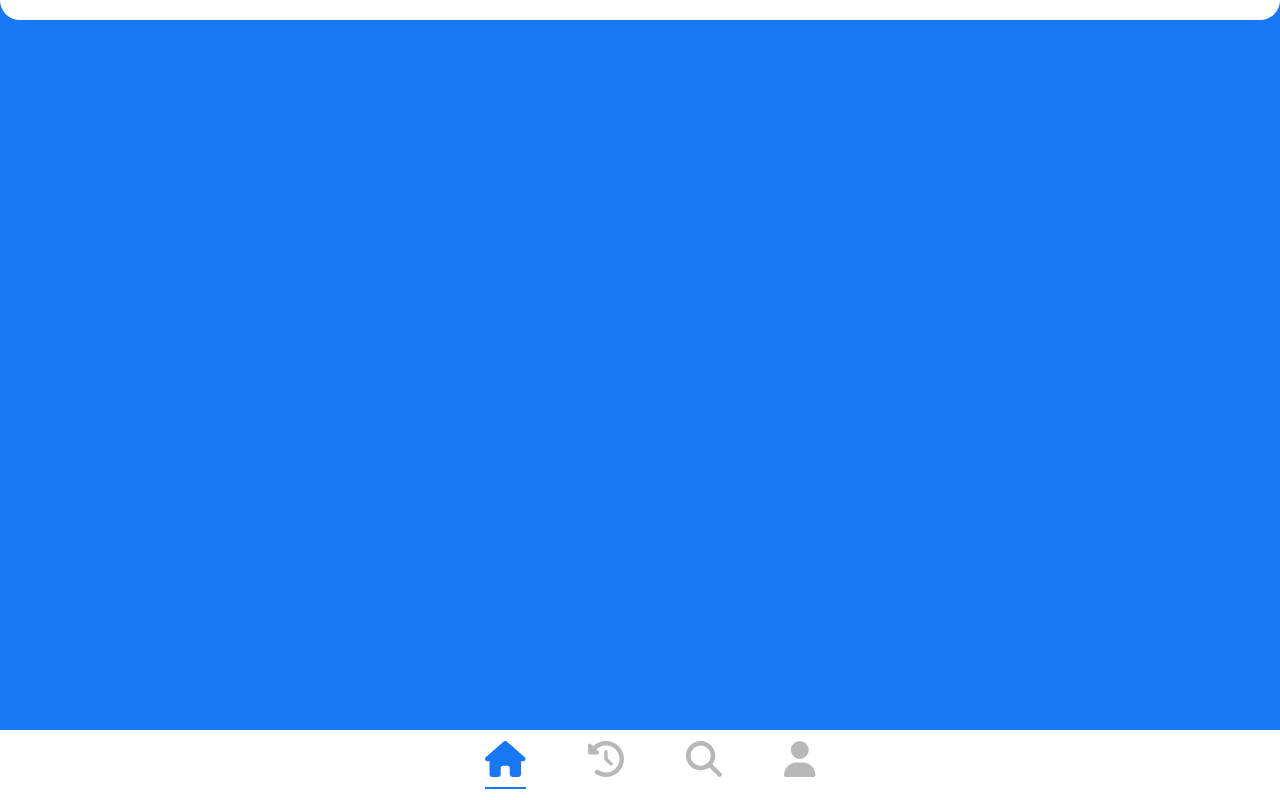
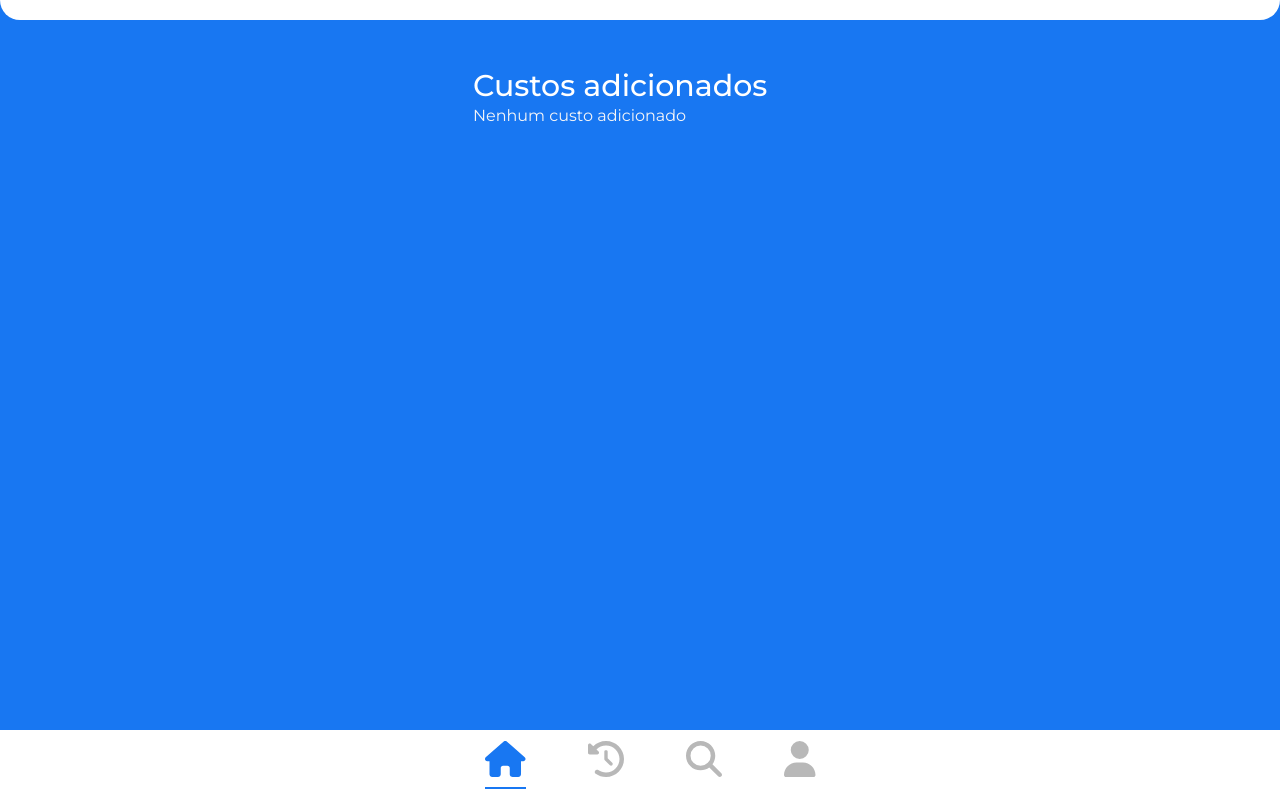
Before and after one commit to DouglasBsales/finance-app, a Next.js app: page /Pages/Custos in a window 1280 px wide. Built offline with nearby package versions, Linux system fonts and the light colour scheme.

Commit message:
Feature: added conditionais show transacoes added

```diff
--- a/src/app/Pages/Custos/page.tsx
+++ b/src/app/Pages/Custos/page.tsx
@@ -1,11 +1,25 @@
 "use client";
 
 import { HeaderCustos } from "@/components/CustosPage/HeaderCustos";
+import CardsTransacoesPlan from "@/components/PlanPage/CardsTransacoesPlan";
 import { HomeContext } from "@/Context/HomeContext";
 import { useContext, useEffect } from "react";
 
 export default function Custos() {
-  const { setIsPlansOrCustos } = useContext(HomeContext);
+  const { setIsPlansOrCustos, transations, custoSelected } =
+    useContext(HomeContext);
+
+  const hasTransations = Array.isArray(transations) && transations.length > 0;
+
+  const allTransacoes = hasTransations
+    ? transations.flatMap((transaction: any) => transaction.transacoes)
+    : [];
+
+  const filteredCustos = allTransacoes && allTransacoes.filter(
+    (transacoes: any) => transacoes.data.nameCusto === custoSelected && custoSelected.name
+  );
+
+  const valueAllCustos = filteredCustos.reduce((acc: number, transacoes: any)=> acc + transacoes.data.value, 0)
 
   useEffect(() => {
     setIsPlansOrCustos("custos");
@@ -13,7 +27,32 @@ export default function Custos() {
 
   return (
     <div className="h-screen bg-bluePrimary">
-      <HeaderCustos />
+      <HeaderCustos valueAllCustos={valueAllCustos}/>
+      <div className="w-full flex flex-col items-center px-7 pb-[100px] bg-bluePrimary">
+        <div className="w-[390px] flex flex-col px-7 ">
+          <p className="text-white text-3xl font-medium pt-12">
+            Custos adicionados
+          </p>
+          {filteredCustos.length > 0 ? (
+            filteredCustos.map((transacao: any) => (
+              <div key={transacao.id}>
+                <CardsTransacoesPlan
+                  infoCards={{
+                    date: transacao.data.date,
+                    icon: transacao.data.icon,
+                    id: transacao.id,
+                    nameCusto: transacao.data.nameCusto,
+                    name: transacao.data.name,
+                    value: transacao.data.value,
+                  }}
+                />
+              </div>
+            ))
+          ) : (
+            <p className="text-whitePrimary">Nenhum custo adicionado</p>
+          )}
+        </div>
+      </div>
     </div>
   );
 }
```
